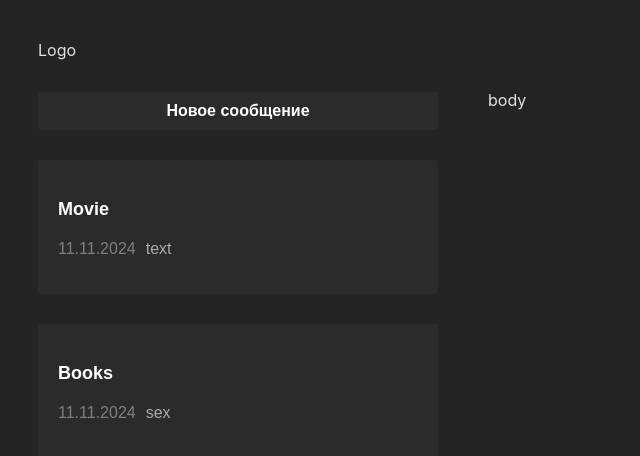
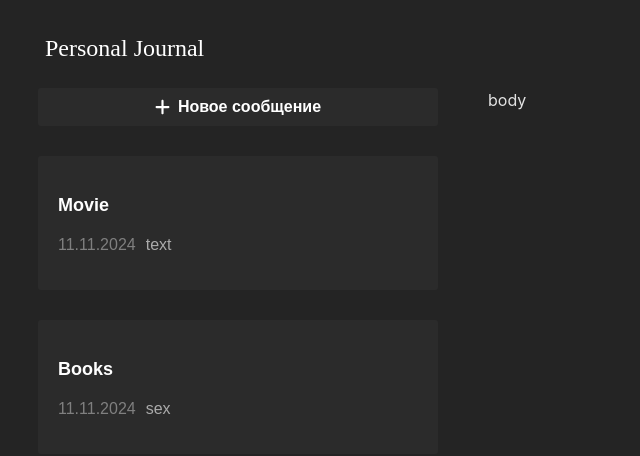
Before and after one commit to LovelyValue/training-react-app, a React (Vite) app: page / in a window 1280 px wide. Shown: the top 456 px of the page, without its empty margins (0-640 px from the left). Built offline with nearby package versions, Linux system fonts and the light colour scheme.

Commit message:
работа с SVG

```diff
--- a/index.html
+++ b/index.html
@@ -5,6 +5,12 @@
 		<link rel="icon" type="image/svg+xml" href="/vite.svg" />
 		<meta name="viewport" content="width=device-width, initial-scale=1.0" />
 		<title>Personal Journal</title>
+		<link rel="preconnect" href="https://fonts.googleapis.com" />
+		<link rel="preconnect" href="https://fonts.gstatic.com" crossorigin />
+		<link
+			rel="stylesheet"
+			href="https://fonts.googleapis.com/css2?family=Source+Sans+3:wght@400;600&display=swap"
+		/>
 	</head>
 	<body>
 		<div id="root"></div>
--- a/src/components/Header/Header.jsx
+++ b/src/components/Header/Header.jsx
@@ -1,7 +1,7 @@
 import './Header.css';
 
 function Header() {
-	return <div className='header'>Logo</div>;
+	return <img className='logo' src='/logo.svg' alt='Логотип Журнала' />;
 }
 
 export default Header;
--- a/src/components/JournalAddButton/JournalAddButton.jsx
+++ b/src/components/JournalAddButton/JournalAddButton.jsx
@@ -2,7 +2,12 @@ import CardButton from '../CardButton/CardButton';
 import './JournalAddButton.css';
 
 function JournalAddButton() {
-	return <CardButton className='journal-add'>Новое сообщение</CardButton>;
+	return (
+		<CardButton className='journal-add'>
+			<img src='/add.svg' alt='add' />
+			Новое сообщение
+		</CardButton>
+	);
 }
 
 export default JournalAddButton;
```
Also changed, not shown: public/add.svg (added), public/logo.svg (added).
